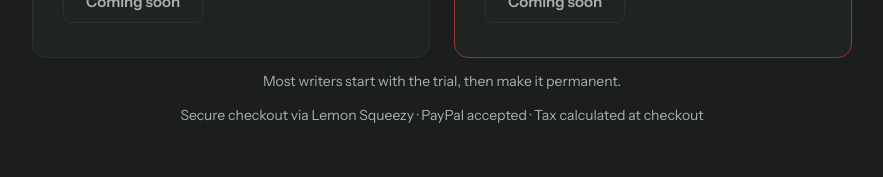
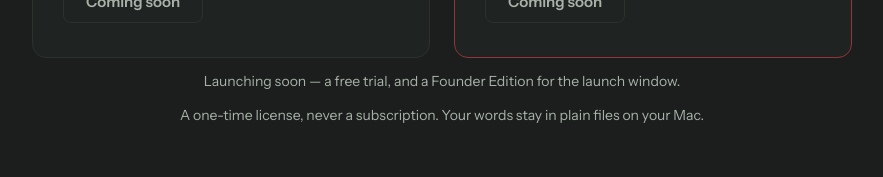
Before and after one commit to elwestcroft/bramble-website, a website: page index.html in a window 1280 px wide. Shown: the part 8826-9003 px from the top of the page, without its empty margins (198-1081 px from the left). Drawn offline with Linux system fonts and the light colour scheme.

Commit message:
Pricing: soften launch small print, drop Lemon Squeezy mention
Pre-launch cleanup of the two pricing microtrust lines so they match the
"Coming soon" state and don't name the payment provider yet:
- "Most writers start with the trial, then make it permanent." (implied
  existing users) -> "Launching soon — a free trial, and a Founder Edition
  for the launch window."
- "Secure checkout via Lemon Squeezy · PayPal accepted · Tax calculated at
  checkout" (implied live checkout + named provider) -> "A one-time license,
  never a subscription. Your words stay in plain files on your Mac."

FAQ refund line and privacy-policy processor disclosure still name Lemon
Squeezy (left intentionally — both stay accurate).

Co-Authored-By: Claude Opus 4.8 <noreply@anthropic.com>

```diff
--- a/index.html
+++ b/index.html
@@ -613,8 +613,8 @@ footer .ig svg{width:18px;height:18px;vertical-align:-4px}
         <button type="button" class="btn btn-soon" disabled aria-label="Founder Edition — coming soon">Coming soon</button>
       </div>
     </div>
-    <p class="microtrust reveal">Most writers start with the trial, then make it permanent.</p>
-    <p class="microtrust reveal">Secure checkout via Lemon Squeezy · PayPal accepted · Tax calculated at checkout</p>
+    <p class="microtrust reveal">Launching soon — a free trial, and a Founder Edition for the launch window.</p>
+    <p class="microtrust reveal">A one-time license, never a subscription. Your words stay in plain files on your Mac.</p>
   </div>
 </section>
 
```
